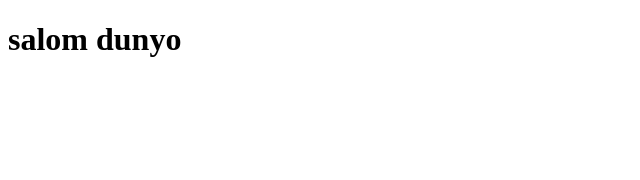
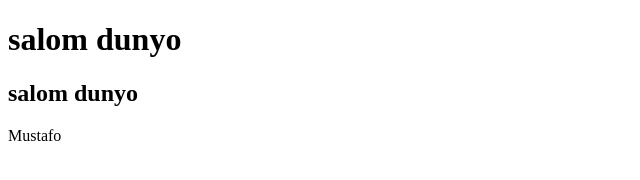
Before and after one commit to Mustafo-programmer/yuklab-ol, a plain HTML site: page index.html in a window 1280 px wide. Shown: the whole page, without its empty margins (0-640 px from the left). Drawn offline with Linux system fonts and the light colour scheme.

Commit message:
h2 Mustafo

```diff
--- a/index.html
+++ b/index.html
@@ -9,5 +9,6 @@
 <body>
 
     <h1>salom dunyo</h1>
+    <h2>salom dunyo</h2> Mustafo
 </body>
 </html>
```
